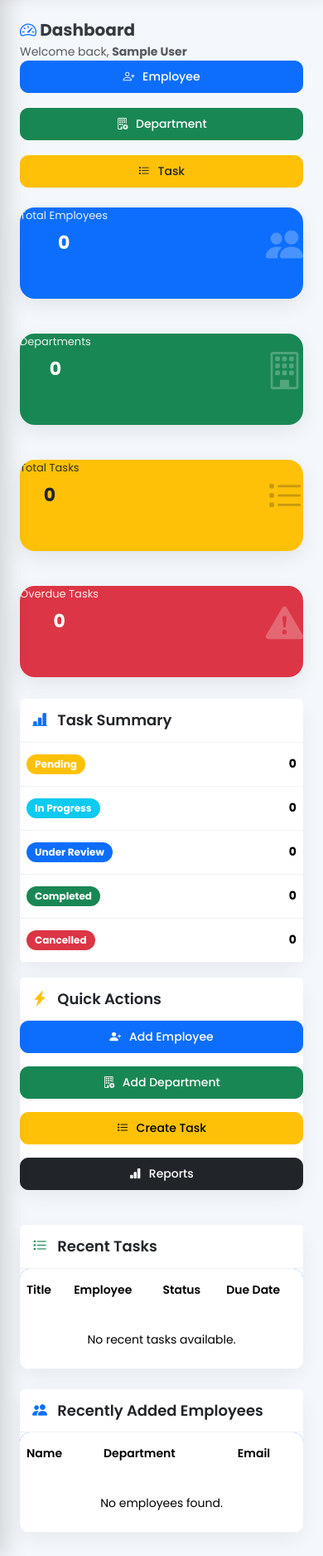
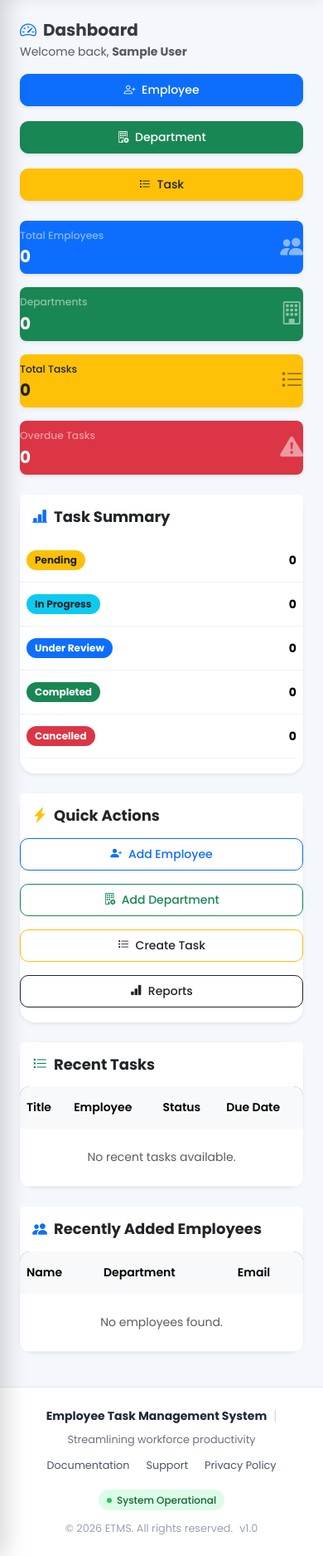
Before and after one commit to lyvin1969/employee_task_management, a Django app: page /dashboard/ in a window 390 px wide. Shown: the part 65-1940 px from the top of the page at 83% size. Run offline with Django 5.2, Linux system fonts and the light colour scheme; the visitor is signed in with stand-in values (Sample User, id 1); data that the repository does not hold is empty.

Commit message:
Fix dashboard stats card alignment and layout responsiveness

```diff
--- a/dashboard/templates/dashboard/dashboard.html
+++ b/dashboard/templates/dashboard/dashboard.html
@@ -6,571 +6,240 @@ Dashboard
 
 {% block content %}
 
-<div class="container-fluid">
+<div class="container-fluid px-0">
 
-    <!-- ==========================
-         PAGE HEADER
-    =========================== -->
-
-    <div class="d-flex flex-wrap justify-content-between align-items-center mb-4">
-
+    <!-- PAGE HEADER -->
+    <div class="d-flex flex-wrap justify-content-between align-items-center mb-4 gap-3">
         <div>
-
             <h2 class="fw-bold mb-1">
-
-                <i class="bi bi-speedometer2 text-primary"></i>
-
-                Dashboard
-
+                <i class="bi bi-speedometer2 text-primary me-2"></i>Dashboard
             </h2>
-
-            <p class="text-muted">
-
-                Welcome back,
-                <strong>{{ user.get_full_name|default:user.username }}</strong>
-
+            <p class="text-muted mb-0">
+                Welcome back, <strong>{{ user.get_full_name|default:user.username }}</strong>
             </p>
-
         </div>
 
         <div class="d-flex gap-2 flex-wrap">
+            <a href="{% url 'employees:create_employee' %}" class="btn btn-primary shadow-sm">
+                <i class="bi bi-person-plus me-1"></i> Employee
+            </a>
+            <a href="{% url 'departments:create_department' %}" class="btn btn-success shadow-sm">
+                <i class="bi bi-building-add me-1"></i> Department
+            </a>
+            <a href="{% url 'tasks:create_task' %}" class="btn btn-warning text-dark shadow-sm">
+                <i class="bi bi-list-task me-1"></i> Task
+            </a>
+        </div>
+    </div>
 
-            <a href="{% url 'employees:create_employee' %}"
-               class="btn btn-primary">
-
-                <i class="bi bi-person-plus"></i>
-
-                Employee
-
-            </a>
-
-            <a href="{% url 'departments:create_department' %}"
-               class="btn btn-success">
-
-                <i class="bi bi-building-add"></i>
-
-                Department
-
-            </a>
-
-            <a href="{% url 'tasks:create_task' %}"
-               class="btn btn-warning text-dark">
-
-                <i class="bi bi-list-task"></i>
-
-                Task
-
-            </a>
-
+    <!-- STATISTICS CARDS -->
+    <div class="row g-3 mb-4">
+        <!-- Total Employees -->
+        <div class="col-12 col-sm-6 col-xl-3">
+            <div class="card border-0 shadow-sm bg-primary text-white h-100 rounded-3">
+                <div class="card-body p-3 d-flex justify-content-between align-items-center">
+                    <div>
+                        <span class="d-block text-white-50 small fw-medium">Total Employees</span>
+                        <h2 class="fw-bold mb-0 mt-1">{{ employee_count }}</h2>
+                    </div>
+                    <i class="bi bi-people-fill fs-1 opacity-50"></i>
+                </div>
+            </div>
         </div>
 
+        <!-- Departments -->
+        <div class="col-12 col-sm-6 col-xl-3">
+            <div class="card border-0 shadow-sm bg-success text-white h-100 rounded-3">
+                <div class="card-body p-3 d-flex justify-content-between align-items-center">
+                    <div>
+                        <span class="d-block text-white-50 small fw-medium">Departments</span>
+                        <h2 class="fw-bold mb-0 mt-1">{{ department_count }}</h2>
+                    </div>
+                    <i class="bi bi-building fs-1 opacity-50"></i>
+                </div>
+            </div>
+        </div>
+
+        <!-- Total Tasks -->
+        <div class="col-12 col-sm-6 col-xl-3">
+            <div class="card border-0 shadow-sm bg-warning text-dark h-100 rounded-3">
+                <div class="card-body p-3 d-flex justify-content-between align-items-center">
+                    <div>
+                        <span class="d-block text-dark-50 small fw-medium">Total Tasks</span>
+                        <h2 class="fw-bold mb-0 mt-1">{{ task_count }}</h2>
+                    </div>
+                    <i class="bi bi-list-task fs-1 opacity-50"></i>
+                </div>
+            </div>
+        </div>
+
+        <!-- Overdue Tasks -->
+        <div class="col-12 col-sm-6 col-xl-3">
+            <div class="card border-0 shadow-sm bg-danger text-white h-100 rounded-3">
+                <div class="card-body p-3 d-flex justify-content-between align-items-center">
+                    <div>
+                        <span class="d-block text-white-50 small fw-medium">Overdue Tasks</span>
+                        <h2 class="fw-bold mb-0 mt-1">{{ overdue_tasks }}</h2>
+                    </div>
+                    <i class="bi bi-exclamation-triangle-fill fs-1 opacity-50"></i>
+                </div>
+            </div>
+        </div>
     </div>
 
-    <!-- ==========================
-         STATISTICS
-    =========================== -->
-
+    <!-- TASK SUMMARY & QUICK ACTIONS -->
     <div class="row g-4">
-
-        <div class="col-xl-3 col-md-6">
-
-            <div class="card stats-card bg-primary text-white">
-
-                <div class="card-body">
-
-                    <div class="d-flex justify-content-between">
-
-                        <div>
-
-                            <small>Total Employees</small>
-
-                            <h2>
-
-                                {{ employee_count }}
-
-                            </h2>
-
-                        </div>
-
-                        <i class="bi bi-people-fill"></i>
-
+        <!-- Task Summary -->
+        <div class="col-lg-6">
+            <div class="card border-0 shadow-sm h-100">
+                <div class="card-header bg-white py-3 border-0">
+                    <h5 class="mb-0 fw-bold text-dark">
+                        <i class="bi bi-bar-chart-line-fill text-primary me-2"></i>Task Summary
+                    </h5>
+                </div>
+                <div class="card-body p-0">
+                    <div class="table-responsive">
+                        <table class="table table-hover align-middle mb-0">
+                            <tbody>
+                                <tr>
+                                    <td class="ps-3"><span class="badge bg-warning text-dark">Pending</span></td>
+                                    <td class="text-end pe-3 fw-bold">{{ pending_tasks }}</td>
+                                </tr>
+                                <tr>
+                                    <td class="ps-3"><span class="badge bg-info text-dark">In Progress</span></td>
+                                    <td class="text-end pe-3 fw-bold">{{ in_progress_tasks }}</td>
+                                </tr>
+                                <tr>
+                                    <td class="ps-3"><span class="badge bg-primary">Under Review</span></td>
+                                    <td class="text-end pe-3 fw-bold">{{ review_tasks }}</td>
+                                </tr>
+                                <tr>
+                                    <td class="ps-3"><span class="badge bg-success">Completed</span></td>
+                                    <td class="text-end pe-3 fw-bold">{{ completed_tasks }}</td>
+                                </tr>
+                                <tr>
+                                    <td class="ps-3"><span class="badge bg-danger">Cancelled</span></td>
+                                    <td class="text-end pe-3 fw-bold">{{ cancelled_tasks }}</td>
+                                </tr>
+                            </tbody>
+                        </table>
                     </div>
-
                 </div>
-
             </div>
-
-        </div>
-
-        <div class="col-xl-3 col-md-6">
-
-            <div class="card stats-card bg-success text-white">
-
-                <div class="card-body">
-
-                    <div class="d-flex justify-content-between">
-
-                        <div>
-
-                            <small>Departments</small>
-
-                            <h2>
-
-                                {{ department_count }}
-
-                            </h2>
-
-                        </div>
-
-                        <i class="bi bi-building"></i>
-
-                    </div>
-
-                </div>
-
-            </div>
-
-        </div>
-
-        <div class="col-xl-3 col-md-6">
-
-            <div class="card stats-card bg-warning">
-
-                <div class="card-body">
-
-                    <div class="d-flex justify-content-between">
-
-                        <div>
-
-                            <small>Total Tasks</small>
-
-                            <h2>
-
-                                {{ task_count }}
-
-                            </h2>
-
-                        </div>
-
-                        <i class="bi bi-list-task"></i>
-
-                    </div>
-
-                </div>
-
-            </div>
-
-        </div>
-
-        <div class="col-xl-3 col-md-6">
-
-            <div class="card stats-card bg-danger text-white">
-
-                <div class="card-body">
-
-                    <div class="d-flex justify-content-between">
-
-                        <div>
-
-                            <small>Overdue Tasks</small>
-
-                            <h2>
-
-                                {{ overdue_tasks }}
-
-                            </h2>
-
-                        </div>
-
-                        <i class="bi bi-exclamation-triangle-fill"></i>
-
-                    </div>
-
-                </div>
-
-            </div>
-
-        </div>
-
-    </div>
-        <!-- ==========================================
-         TASK SUMMARY & QUICK ACTIONS
-    =========================================== -->
-
-    <div class="row mt-2">
-
-        <!-- Task Summary -->
-
-        <div class="col-lg-6">
-
-            <div class="card">
-
-                <div class="card-header d-flex justify-content-between align-items-center">
-
-                    <h5 class="mb-0">
-
-                        <i class="bi bi-bar-chart-line-fill text-primary"></i>
-
-                        Task Summary
-
-                    </h5>
-
-                </div>
-
-                <div class="card-body">
-
-                    <table class="table table-hover align-middle">
-
-                        <tbody>
-
-                            <tr>
-
-                                <td>
-
-                                    <span class="badge bg-warning">
-
-                                        Pending
-
-                                    </span>
-
-                                </td>
-
-                                <td class="text-end fw-bold">
-
-                                    {{ pending_tasks }}
-
-                                </td>
-
-                            </tr>
-
-                            <tr>
-
-                                <td>
-
-                                    <span class="badge bg-info">
-
-                                        In Progress
-
-                                    </span>
-
-                                </td>
-
-                                <td class="text-end fw-bold">
-
-                                    {{ in_progress_tasks }}
-
-                                </td>
-
-                            </tr>
-
-                            <tr>
-
-                                <td>
-
-                                    <span class="badge bg-primary">
-
-                                        Under Review
-
-                                    </span>
-
-                                </td>
-
-                                <td class="text-end fw-bold">
-
-                                    {{ review_tasks }}
-
-                                </td>
-
-                            </tr>
-
-                            <tr>
-
-                                <td>
-
-                                    <span class="badge bg-success">
-
-                                        Completed
-
-                                    </span>
-
-                                </td>
-
-                                <td class="text-end fw-bold">
-
-                                    {{ completed_tasks }}
-
-                                </td>
-
-                            </tr>
-
-                            <tr>
-
-                                <td>
-
-                                    <span class="badge bg-danger">
-
-                                        Cancelled
-
-                                    </span>
-
-                                </td>
-
-                                <td class="text-end fw-bold">
-
-                                    {{ cancelled_tasks }}
-
-                                </td>
-
-                            </tr>
-
-                        </tbody>
-
-                    </table>
-
-                </div>
-
-            </div>
-
         </div>
 
         <!-- Quick Actions -->
-
         <div class="col-lg-6">
-
-            <div class="card">
-
-                <div class="card-header">
-
-                    <h5 class="mb-0">
-
-                        <i class="bi bi-lightning-charge-fill text-warning"></i>
-
-                        Quick Actions
-
+            <div class="card border-0 shadow-sm h-100">
+                <div class="card-header bg-white py-3 border-0">
+                    <h5 class="mb-0 fw-bold text-dark">
+                        <i class="bi bi-lightning-charge-fill text-warning me-2"></i>Quick Actions
                     </h5>
-
                 </div>
-
-                <div class="card-body">
-
+                <div class="card-body p-4">
                     <div class="row g-3">
-
                         <div class="col-md-6">
-
-                            <a href="{% url 'employees:create_employee' %}"
-                               class="btn btn-primary w-100">
-
-                                <i class="bi bi-person-plus-fill"></i>
-
-                                Add Employee
-
+                            <a href="{% url 'employees:create_employee' %}" class="btn btn-outline-primary w-100 py-2">
+                                <i class="bi bi-person-plus-fill me-1"></i> Add Employee
                             </a>
-
                         </div>
-
                         <div class="col-md-6">
-
-                            <a href="{% url 'departments:create_department' %}"
-                               class="btn btn-success w-100">
-
-                                <i class="bi bi-building-add"></i>
-
-                                Add Department
-
+                            <a href="{% url 'departments:create_department' %}" class="btn btn-outline-success w-100 py-2">
+                                <i class="bi bi-building-add me-1"></i> Add Department
                             </a>
-
                         </div>
-
                         <div class="col-md-6">
-
-                            <a href="{% url 'tasks:create_task' %}"
-                               class="btn btn-warning w-100">
-
-                                <i class="bi bi-list-task"></i>
-
-                                Create Task
-
+                            <a href="{% url 'tasks:create_task' %}" class="btn btn-outline-warning text-dark w-100 py-2">
+                                <i class="bi bi-list-task me-1"></i> Create Task
                             </a>
-
                         </div>
-
                         <div class="col-md-6">
-
-                            <a href="{% url 'reports:report_home' %}"
-                               class="btn btn-dark w-100">
-
-                                <i class="bi bi-bar-chart-fill"></i>
-
-                                Reports
-
+                            <a href="{% url 'reports:report_home' %}" class="btn btn-outline-dark w-100 py-2">
+                                <i class="bi bi-bar-chart-fill me-1"></i> Reports
                             </a>
-
                         </div>
-
                     </div>
-
                 </div>
-
             </div>
-
         </div>
-
     </div>
 
-    <!-- ==========================================
-         RECENT TASKS
-    =========================================== -->
-
-    <div class="card mt-4">
-
-        <div class="card-header d-flex justify-content-between align-items-center">
-
-            <h5 class="mb-0">
-
-                <i class="bi bi-list-task text-success"></i>
-
-                Recent Tasks
-
+    <!-- RECENT TASKS -->
+    <div class="card border-0 shadow-sm mt-4">
+        <div class="card-header bg-white py-3 border-0">
+            <h5 class="mb-0 fw-bold text-dark">
+                <i class="bi bi-list-task text-success me-2"></i>Recent Tasks
             </h5>
-
         </div>
-
-        <div class="card-body">
-
+        <div class="card-body p-0">
             <div class="table-responsive">
-
-                <table class="table table-hover align-middle">
-
-                    <thead>
-
+                <table class="table table-hover align-middle mb-0">
+                    <thead class="table-light">
                         <tr>
-
-                            <th>Title</th>
-
-                            <th>Employee</th>
-
-                            <th>Status</th>
-
-                            <th>Due Date</th>
-
+                            <th scope="col" class="ps-3">Title</th>
+                            <th scope="col">Employee</th>
+                            <th scope="col">Status</th>
+                            <th scope="col" class="pe-3">Due Date</th>
                         </tr>
-
                     </thead>
-
                     <tbody>
-
                         {% for task in recent_tasks %}
-
                         <tr>
-
-                            <td>{{ task.title }}</td>
-
-                            <td>{{ task.assigned_to }}</td>
-
-                            <td>{{ task.get_status_display }}</td>
-
-                            <td>{{ task.due_date }}</td>
-
+                            <td class="ps-3 fw-semibold text-nowrap">{{ task.title }}</td>
+                            <td class="text-nowrap">{{ task.assigned_to }}</td>
+                            <td>
+                                <span class="badge bg-secondary">{{ task.get_status_display }}</span>
+                            </td>
+                            <td class="pe-3 text-nowrap">{{ task.due_date }}</td>
                         </tr>
-
                         {% empty %}
-
                         <tr>
-
-                            <td colspan="4" class="text-center py-4">
-
+                            <td colspan="4" class="text-center py-4 text-muted">
                                 No recent tasks available.
-
                             </td>
-
                         </tr>
-
                         {% endfor %}
-
                     </tbody>
-
                 </table>
-
             </div>
-
         </div>
-
     </div>
 
-    <!-- ==========================================
-         RECENT EMPLOYEES
-    =========================================== -->
-
-    <div class="card mt-4">
-
-        <div class="card-header">
-
-            <h5 class="mb-0">
-
-                <i class="bi bi-people-fill text-primary"></i>
-
-                Recently Added Employees
-
+    <!-- RECENT EMPLOYEES -->
+    <div class="card border-0 shadow-sm mt-4">
+        <div class="card-header bg-white py-3 border-0">
+            <h5 class="mb-0 fw-bold text-dark">
+                <i class="bi bi-people-fill text-primary me-2"></i>Recently Added Employees
             </h5>
-
         </div>
-
-        <div class="card-body">
-
+        <div class="card-body p-0">
             <div class="table-responsive">
-
-                <table class="table table-hover align-middle">
-
-                    <thead>
-
+                <table class="table table-hover align-middle mb-0">
+                    <thead class="table-light">
                         <tr>
-
-                            <th>Name</th>
-
-                            <th>Department</th>
-
-                            <th>Email</th>
-
+                            <th scope="col" class="ps-3">Name</th>
+                            <th scope="col">Department</th>
+                            <th scope="col" class="pe-3">Email</th>
                         </tr>
-
                     </thead>
-
                     <tbody>
-
                         {% for employee in recent_employees %}
-
                         <tr>
-
-                            <td>{{ employee }}</td>
-
-                            <td>{{ employee.department }}</td>
-
-                            <td>{{ employee.email }}</td>
-
+                            <td class="ps-3 fw-semibold text-nowrap">{{ employee }}</td>
+                            <td class="text-nowrap">{{ employee.department|default:"None" }}</td>
+                            <td class="pe-3 text-nowrap">{{ employee.email|default:"—" }}</td>
                         </tr>
-
                         {% empty %}
-
                         <tr>
-
-                            <td colspan="3" class="text-center py-4">
-
+                            <td colspan="3" class="text-center py-4 text-muted">
                                 No employees found.
-
                             </td>
-
                         </tr>
-
                         {% endfor %}
-
                     </tbody>
-
                 </table>
-
             </div>
-
         </div>
-
     </div>
 
 </div>
```
Also changed, not shown: static/css/cards.css (+49 -0 lines).
